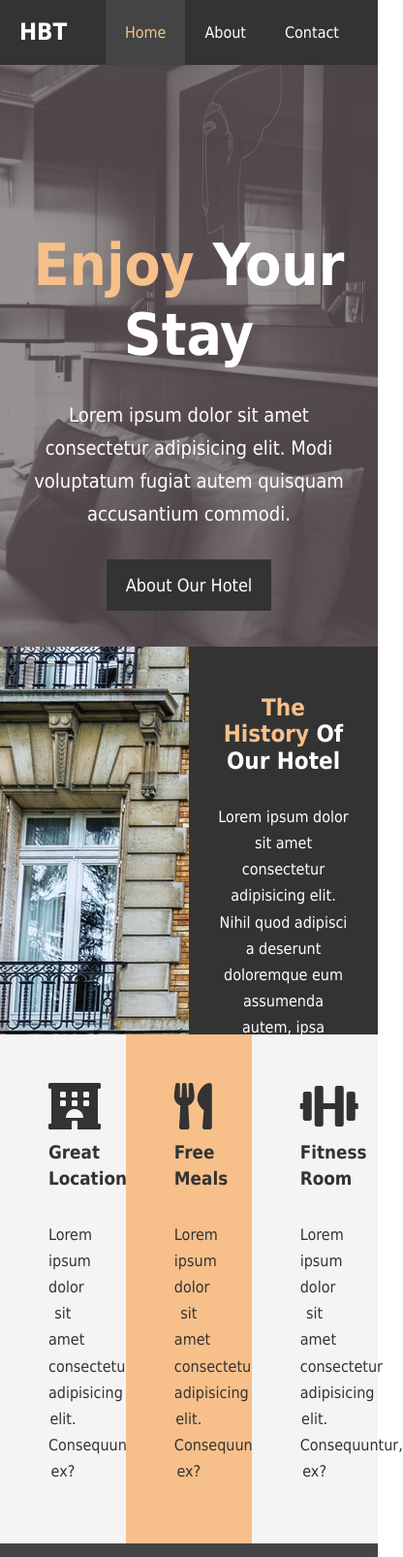
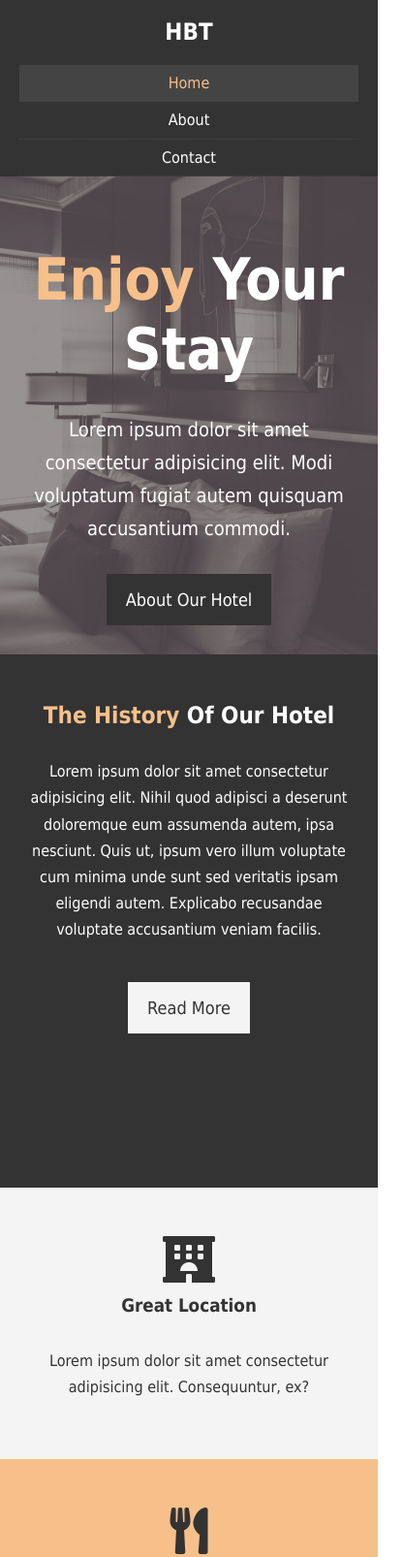
Before and after one commit to dav1dborja/hotel-website, a plain HTML site: page index.html in a window 390 px wide. Shown: the top 1606 px of the page at 97% size, 416 px wide, since content can reach past the window. Drawn offline with Linux system fonts and the light colour scheme.

Commit message:
making the hotel website fully responsive

```diff
--- a/about.html
+++ b/about.html
@@ -7,6 +7,7 @@
   <meta name="description" content="Welcome to the most extraordinary hotel in Boston Massachusetts">
   <meta name="keywords" content="hotel,boston hotel,new england hotel">
   <link rel="stylesheet" href="css/style.css">
+  <link rel="stylesheet" media="screen and (max-width: 768px)" href="css/mobile.css">
   <title>Hotel BT | About</title>
 </head>
 <body>
--- /dev/null
+++ b/css/mobile.css
@@ -0,0 +1,63 @@
+#navbar .logo {
+  float: none;
+  text-align: center;
+}
+
+#navbar ul, #navbar ul li {
+  float: none;
+}
+
+#navbar ul li a {
+  padding: 5px;
+  border-bottom: #444 dotted 1px;
+}
+
+/* Showcase */
+#showcase {
+  height: 100%;
+}
+
+#showcase .showcase-content {
+  padding-top: 70px;
+  padding-bottom: 30px;
+}
+
+/* Home Info */
+#home-info {
+  height: 550px;
+}
+
+#home-info .info-img {
+  display: none;
+}
+
+#home-info .info-content {
+  float: none;
+  width: 100%;
+}
+
+/* Boxes */
+.box {
+  float: none;
+  width: 100%;
+}
+
+/* About */
+#about-info .info-right,
+#about-info .info-left {
+  float: none;
+  width: 100%;
+}
+
+#about-info .info-right {
+  margin-top: 30px;
+}
+
+.l-heading {
+  text-align: center;
+}
+
+/* Contact */
+#contact-info .box {
+  border-bottom: #444 dotted 1px;
+}
--- a/css/style.css
+++ b/css/style.css
@@ -99,7 +99,7 @@ p {
   color: #fff;
 }
 
-#navbar h1 {
+#navbar .logo {
   float: left;
   padding-top: 20px;
 }
@@ -140,7 +140,6 @@ p {
 #showcase .showcase-content h1 {
   font-size: 60px;
   line-height: 1.2em;
-
 }
 
 #showcase .showcase-content p {
@@ -150,7 +149,7 @@ p {
 
 /* Home Info */
 #home-info {
-  height: 400px;
+  height: 450px;
 }
 
 #home-info .info-img {
@@ -207,7 +206,7 @@ p {
 
 /* Testimonials */
 #testimonials {
-  height: 600px;
+  height: 100%;
   background: url('../img/test-bg.jpg') no-repeat center center/cover;
   padding-top: 100px;
 }
--- a/index.html
+++ b/index.html
@@ -8,6 +8,7 @@
   <meta name="keywords" content="hotel,boston hotel,new england hotel">
   <link rel="stylesheet" href="https://cdnjs.cloudflare.com/ajax/libs/font-awesome/5.15.1/css/all.min.css">
   <link rel="stylesheet" href="css/style.css">
+  <link rel="stylesheet" media="screen and (max-width: 768px)" href="css/mobile.css">
   <title>Hotel BT | Welcome</title>
 </head>
 <body>
```
Also changed, not shown: contact.html (+1 -0 lines).
